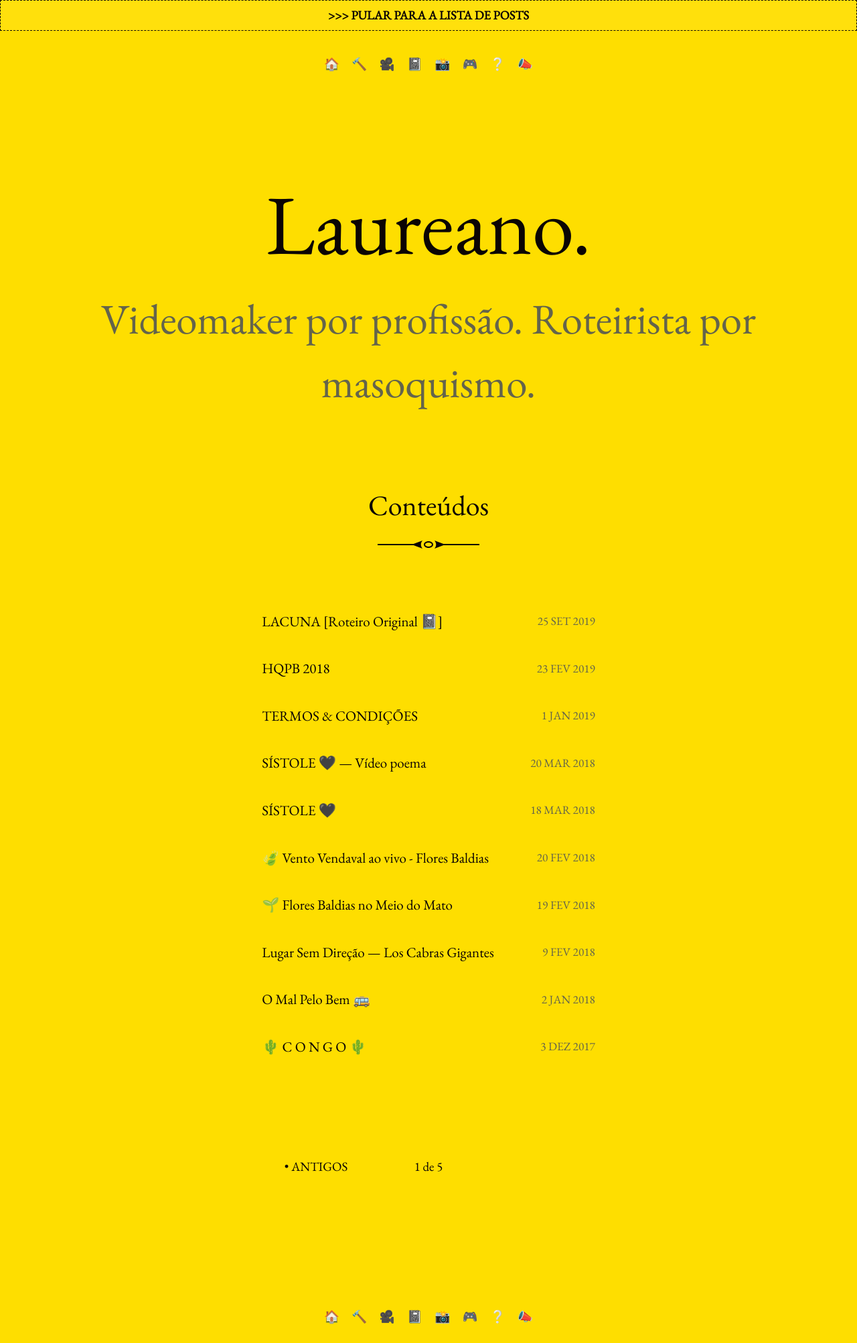
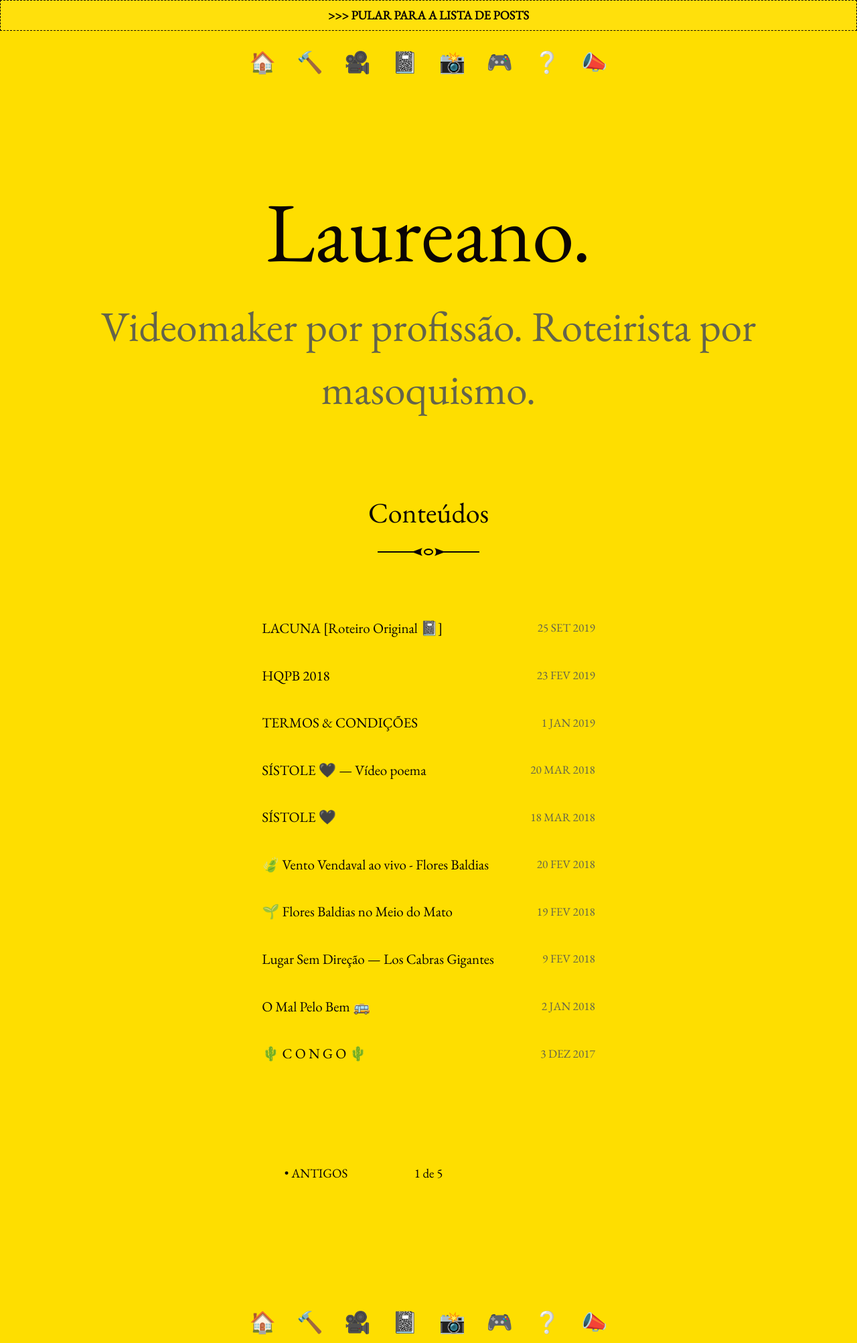
Before and after one commit to tropicaos/laueu, a Jekyll site: the page built from index.html, in a window 1280 px wide. Shown: the whole page at 67% size. Built offline with Jekyll 4.4.1, drawn with Linux system fonts in a browser that asks for light colours; the list of posts is cut into pages by our own code; before the commit the page ends 1984 px from its top, so only the background shows below that.

Commit message:
Update _menu.scss

```diff
--- a/_sass/_menu.scss
+++ b/_sass/_menu.scss
@@ -1,10 +1,10 @@
 .site-navigation {
-  margin-top: 2rem;
+  margin-top: 1rem;
   padding: 0 1rem;
   &:hover,
   &:focus-within {
     a {
-      opacity: .7;
+      opacity: .3;
     }
   }
 }
@@ -18,7 +18,7 @@
 
 .site-navigation li {
   list-style: none;
-  font-size: .875em;
+  font-size: 1.5em;
   font-variant: small-caps;
   margin: 0;
   &.active a {
```
